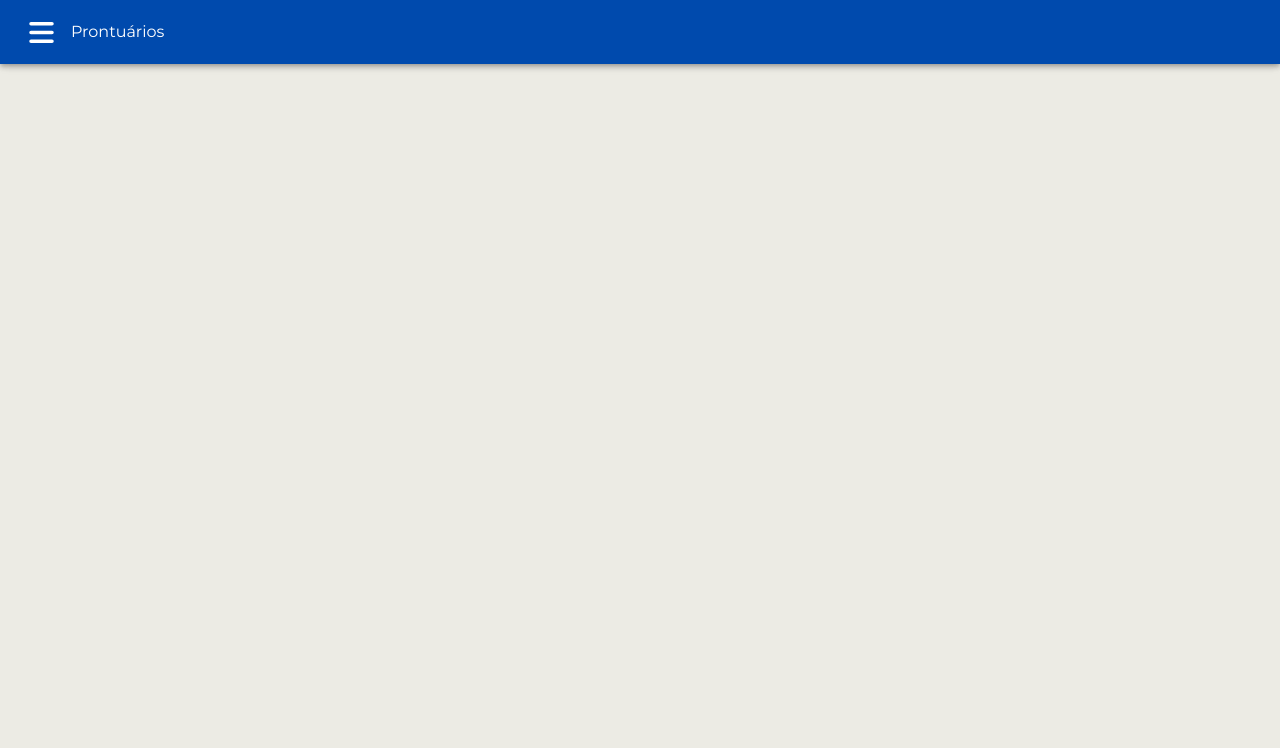
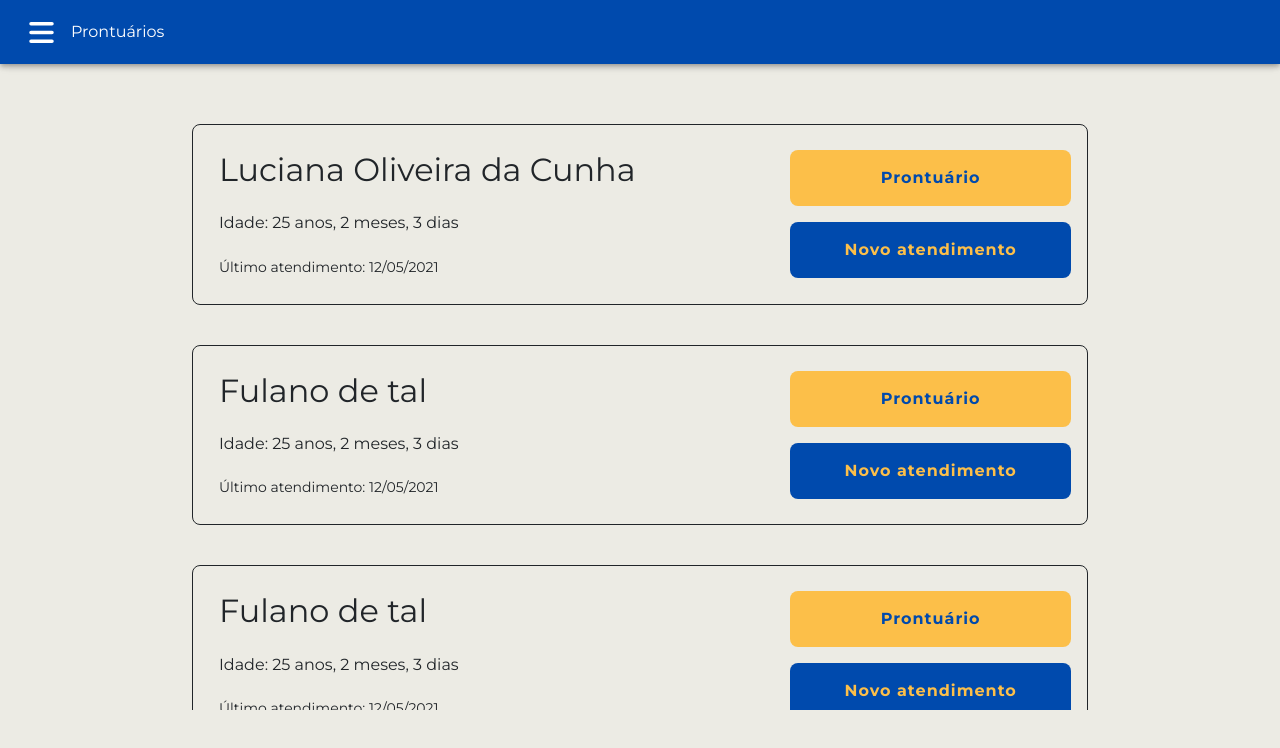
Before and after one commit to jsenger/desafio-afya, a React (Create React App) app in the folder frontend/: page /charts in a window 1280 px wide. Shown: the top 748 px of the page. Built offline with nearby package versions, Linux system fonts and the light colour scheme; sample sign-in values are in the browser's storage; the HTML template or start-up script is replaced by a standard one; a web font is replaced by a local one.

Commit message:
Creating Modal

```diff
--- /dev/null
+++ b/frontend/src/components/ChartModal/index.tsx
@@ -0,0 +1,45 @@
+import { Dispatch, SetStateAction, useCallback, useState } from "react";
+import { Form, FormGroup, FormControl, Row, Col, Button } from "react-bootstrap";
+import { ModalContainer } from "../../assets/ModalStyles";
+import { ChartModalContainer } from "./styles";
+
+interface ChartsModalProps {
+  state: boolean;
+  setState: Dispatch<SetStateAction<boolean>>;
+}
+
+const ChartModal = ({ state, setState }: ChartsModalProps) => {
+  const handleModalClose = () => {
+    setState(false);
+  };
+
+  return (
+    <ChartModalContainer className={state ? "show" : ""}>
+      <Form className="p-2 rounded">
+       <Button variant="dark" onClick={handleModalClose}>Fechar</Button>{' '}
+         <fieldset disabled>
+         <Row className="m-2">
+            <Col>
+              <Form.Control placeholder="Nome do paciente" />
+            </Col>
+            <Col>
+              <Form.Control placeholder="Idade" />
+            </Col>
+          </Row>
+          <Row className="m-2">
+            <Col>
+              <Form.Control placeholder="Último atendimento" />
+            </Col>
+            </Row>
+         </fieldset>
+          <Row className="m-2">
+            <Col>
+              <Form.Control as="textarea" placeholder="Queixa" />
+            </Col>
+          </Row>
+        </Form>
+    </ChartModalContainer>
+  );
+};
+
+export default ChartModal;
--- /dev/null
+++ b/frontend/src/components/ChartModal/styles.ts
@@ -0,0 +1,28 @@
+import styled from 'styled-components';
+
+export const ChartModalContainer = styled.main`
+display: none;
+  position: fixed;
+  z-index: 1;
+  left: 0;
+  top: 0;
+  overflow: auto;
+  width: 100%;
+  height: 100%;
+
+  background-color: var(--background-color);
+  background-color: rgba(0, 0, 0, 0.4);
+
+  &.show {
+    display: block;
+  }
+
+form {
+  background-color: var(--background-color);
+  margin: 0 auto;
+  margin-top: 100px;
+  width: 80vw;
+
+}
+
+`
--- /dev/null
+++ b/frontend/src/components/ClientChart/index.tsx
@@ -0,0 +1,53 @@
+import { ChartContainer } from "./styles";
+import ChartModal from "../ChartModal";
+import { useState } from "react";
+
+const ClientChart: React.FC = () => {
+  const [modalIsOpen, setModalIsOpen] = useState<boolean>(false);
+
+  const handleChartOpen = () => {
+    setModalIsOpen(true);
+  };
+
+  return (
+    <ChartContainer>
+      <div className="chart-container">
+        <div className="chart-content">
+          <h1>Luciana Oliveira da Cunha</h1>
+          <h2>Idade: 25 anos, 2 meses, 3 dias</h2>
+          <small>Último atendimento: 12/05/2021</small>
+        </div>
+        <div className="chart-buttons">
+          <button type="button" onClick={handleChartOpen}>Prontuário</button>
+          <button>Novo atendimento</button>
+        </div>
+      </div>
+      <div className="chart-container">
+        <div className="chart-content">
+          <h1> Fulano de tal</h1>
+          <h2>Idade: 25 anos, 2 meses, 3 dias</h2>
+          <small>Último atendimento: 12/05/2021</small>
+        </div>
+        <div className="chart-buttons">
+          <button type="button" onClick={handleChartOpen}>Prontuário</button>
+          <button>Novo atendimento</button>
+        </div>
+      </div>
+      <div className="chart-container">
+        <div className="chart-content">
+          <h1>Fulano de tal</h1>
+          <h2>Idade: 25 anos, 2 meses, 3 dias</h2>
+          <small>Último atendimento: 12/05/2021</small>
+        </div>
+        <div className="chart-buttons">
+          <button type="button" onClick={handleChartOpen}>Prontuário</button>
+          <button>Novo atendimento</button>
+        </div>
+      </div>
+      <ChartModal state={modalIsOpen} setState={setModalIsOpen}/>
+    </ChartContainer>
+
+  );
+};
+
+export default ClientChart;
--- /dev/null
+++ b/frontend/src/components/ClientChart/styles.ts
@@ -0,0 +1,86 @@
+import styled from 'styled-components';
+
+export const ChartContainer = styled.main`
+  margin-top: 100px;
+
+
+  display: flex;
+  flex-direction: column;
+  gap: 1rem;
+
+  height: calc(100vh - 190px);
+  overflow: auto;
+
+.chart-container {
+    display: flex;
+    flex-direction: row;
+    flex-wrap: wrap;
+    width: 70vw;
+    align-items: center;
+    justify-content: space-between;
+    margin: 0 auto;
+    margin-top: 1.5rem;
+    padding: 1rem;
+
+    border: 1px solid var(--main-text-color);
+    border-radius: 8px;
+
+  .chart-content {
+    flex: 2;
+    display: flex;
+    flex-direction: column;
+    justify-content: center;
+    gap: 1rem;
+    padding: 10px;
+
+    h1 {
+      font-size: 2rem;
+
+    }
+
+    h2 {
+      font-size: 1rem;
+    }
+    @media (max-width: 720px) {
+        h1 {
+          width: 50vw;
+          white-space: nowrap;
+          overflow: hidden;
+          text-overflow: ellipsis;
+        }
+      }
+  }
+
+  .chart-buttons {
+    flex: 1;
+    display: flex;
+    flex-direction: column;
+    gap: 1rem;
+    justify-content: center;
+
+    button:last-of-type{
+      background-color: var(--main-color);
+      color: var(--main-button-color);
+
+    }
+
+    button {
+      border: 0;
+      border-radius: 8px;
+      background-color: var(--main-button-color);
+      color: var(--main-color);
+      font-weight: bold;
+      letter-spacing: 1px;
+
+      padding: 1rem;
+    }
+
+    @media (max-width: 720px) {
+      justify-content: space-evenly;
+      gap: 1rem;
+    }
+  }
+}
+
+
+`
--- a/frontend/src/views/pages/Charts/index.tsx
+++ b/frontend/src/views/pages/Charts/index.tsx
@@ -1,8 +1,15 @@
 import Sidebar from "../../../components/Sidebar";
+import ClientChart from "../../../components/ClientChart";
+
+
 
 const Charts: React.FC = () => {
+
   return (
+    <>
     <Sidebar title="Prontuários" />
+    <ClientChart />
+    </>
   );
 }
 
```
